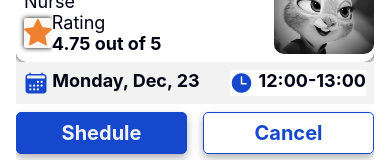
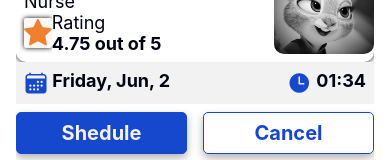
Before and after one commit to SoftCareTech/Booking_System, a React Native app: screen /Appointment in a window 390 px wide. Shown: the part 601-761 px from the top of the page. Built offline with nearby package versions, Linux system fonts and the light colour scheme; what expo-linking would draw is missing.

Commit message:
time and date added

```diff
--- a/package.json
+++ b/package.json
@@ -31,6 +31,8 @@
     "react-dom": "17.0.2",
     "react-native": "0.68.2",
     "react-native-calendars": "^1.1284.0",
+    "react-native-element-dropdown": "^1.8.12",
+    "react-native-paper": "^4.12.1",
     "react-native-paper-dates": "^0.8.7",
     "react-native-paystack-webview": "^4.0.3",
     "react-native-safe-area-context": "4.2.4",
--- a/screens/TabApointmentScreen.tsx
+++ b/screens/TabApointmentScreen.tsx
@@ -2,12 +2,15 @@
 import img from '../assets/images/user1.png'
 import EditScreenInfo from '../components/EditScreenInfo';
 import { Text, View } from '../components/Themed';
-import { BtnDefault, card } from '../components/btn';
+import { BtnDefault, BtnText, card } from '../components/btn';
 import { color } from '../constants/Colors';
 import { Image, SliderBase, SliderComponent, StyleSheet, ScrollView, TouchableOpacity, Dimensions, Pressable } from 'react-native';
 import { FontAwesome, FontAwesome5, Ionicons, MaterialCommunityIcons } from '@expo/vector-icons';
 import React, { useState } from 'react';
 import { Agenda, Calendar } from 'react-native-calendars';
+
+import { TimePickerModal, DatePickerModal } from 'react-native-paper-dates'
+
 //import { Calendar } from 'react-native-paper-dates';
 export const Profile1 = ({ style = null, src = null, name = "Aondohemba", sub = "Nurse", participant = "0" }) => {
   return <View style={style ? [styles.item, style] : styles.item}>
@@ -45,6 +48,9 @@ const Item = ({ src = null, title = "Cardiologist", sub = "Don Johnson" }) => <V
 export const month = (i: number) => i === 0 ? "Jan" : i === 1 ? "Feb" : i === 2 ? "March" : i === 3 ? "Apr" :
   i === 4 ? "May" : i === 5 ? "Jun" : i === 6 ? "Jul" : i === 7 ? "Aug" :
     i === 8 ? "Sep" : i === 9 ? "Oct" : i === 10 ? "Nov" : i === 11 ? "Dec" : "none" + i
+export const day = (day: number) => day === 0 ? "Monday" : day === 1 ? "Tuesday" :
+  day === 2 ? "Wednesday" : day === 3 ? "Thursday"
+    : day === 4 ? "Friday" : day === 5 ? "Saturday" : day === 6 ? "Sunday" : "None"
 
 export default function TabAppointmentScreen() {
   const date = new Date()
@@ -65,7 +71,7 @@ export default function TabAppointmentScreen() {
     }
     const [selected, setSelected] = useState("2022-05-12")
     return <Agenda
-      hideExtraDays={true}
+      //hideExtraDays={true}
       items={items}
       // Callback that gets called when items for a certain month should be loaded (month became visible)
       loadItemsForMonth={month => {
@@ -137,13 +143,81 @@ export default function TabAppointmentScreen() {
   }
 
 
+  const formatDate = (date = new Date()) => day(date.getDay()) + ", " + month(date.getMonth()) + ", "
+    + date.getDate()
+  const formatTime = (h = 0, m = 0) => {
+    const s = (v = 0) => v > 9 ? v + "" : "0" + v
+    return s(h) + ":" + s(m)
+  }
+
+  const [visible, setVisible] = React.useState(false)
+  const [timeValue, setTimeValue] = React.useState(formatTime(date.getHours(), date.getMinutes()))
+  const [dateP, setDateP] = React.useState<Date | undefined>(date);
+  const [open, setOpen] = React.useState(false);
+
+  const onDismissSingle = React.useCallback(() => {
+    setOpen(false);
+  }, [setOpen]);
+
+  const onConfirmSingle = React.useCallback(
+    (params) => {
+      setOpen(false);
+      setDateP(params.date);
+    },
+    [setOpen, setDateP]
+  );
 
 
+
+  const onDismiss = React.useCallback(() => {
+    setVisible(false)
+  }, [setVisible])
+
+  const onConfirm = React.useCallback(
+    ({ hours, minutes }) => {
+      setVisible(false);
+      console.log({ hours, minutes });
+      setTimeValue(formatTime(hours, minutes))
+    },
+    [setVisible]
+  );
 
 
 
   return (
     <View style={styles.container}>
+
+      <DatePickerModal
+        locale="en"
+        mode="single"
+        visible={open}
+        onDismiss={onDismissSingle}
+        date={date}
+        onConfirm={onConfirmSingle}
+        validRange={{
+          startDate: new Date(),
+          // endDate: new Date(), // optional
+          // disabledDates: [new Date()] // optional
+        }}
+      // onChange={} // same props as onConfirm but triggered without confirmed by user
+      // saveLabel="Ok"
+      // uppercase={false} // optional, default is true
+      // label="Select date" // optional
+      // animationType="slide" // optional, default is 'slide' on ios/android and 'none' on web
+      />
+      <TimePickerModal
+        visible={visible}
+        onDismiss={onDismiss}
+        onConfirm={onConfirm}
+        hours={12} // default: current hours
+        minutes={14} // default: current minutes
+        label="Select time" // optional, default 'Select time'
+        uppercase={false} // optional, default is true
+        cancelLabel="Cancel" // optional, default: 'Cancel'
+        confirmLabel="Ok" // optional, default: 'Ok'
+        animationType="fade" // optional, default is 'none'
+      // locale="en" // optional, default is automically detected by your system
+      />
 
       <View style={{ width: '100%', flexDirection: 'row', justifyContent: "space-between" }} >
         <View style={{ paddingBottom: 4 }}>
@@ -153,7 +227,8 @@ export default function TabAppointmentScreen() {
             <Text style={styles.title} >Today</Text></View>
 
         </View>
-        <BtnDefault title={"+ Add"} style={[styles.btn, { borderRadius: 25, paddingHorizontal: 16 }]} />
+        <BtnDefault title={"+ Add"}
+          style={[styles.btn, { borderRadius: 25, paddingHorizontal: 16 }]} />
 
       </View>
       <View style={{ width: '100%', flex: 1 }} >
@@ -169,23 +244,24 @@ export default function TabAppointmentScreen() {
           </View>
           <Profile1 name='Semo Olomide' name={"gbabaka"} style={{ flexDirection: "row-reverse" }} src={img} />
           <View style={styles.dateCon}>
-            <Pressable onPress={() => {
-
-            }}>
+            <Pressable onPress={() => setOpen(true)}>
+              <View style={{ flexDirection: "row", backgroundColor: "transparents", }}>
+                <Ionicons name="md-calendar" size={24} color={color.blue} />
+                <Text style={[styles.item_sub, { fontWeight: "700", }]}> {formatDate(dateP)}</Text>
+              </View>
+            </Pressable>
+            <Pressable onPress={() => setVisible(true)}>
               <View style={{ flexDirection: "row", backgroundColor: "transparents" }}>
-                <Ionicons name="md-calendar" size={24} color={color.blue} />
-                <Text style={[styles.item_sub, { fontWeight: "700", }]}> Monday, Dec, 23</Text>
+                <Ionicons name="time" size={24} color={color.blue} />
+                <Text style={[styles.item_sub, { fontWeight: "700", }]}> {timeValue}
+                </Text>
               </View>
             </Pressable>
 
-            <View style={{ flexDirection: "row" }}>
-              <Ionicons name="time" size={24} color={color.blue} />
-              <Text style={[styles.item_sub, { fontWeight: "700", }]}> 12:00-13:00</Text>
-            </View>
           </View>
           <View style={styles.actionCon}>
             <View style={{ flex: 1, marginRight: 8, }}>
-              <BtnDefault title={"Shedule"} style={styles.btn} onPress={() => na} /></View>
+              <BtnDefault title={"Shedule"} style={styles.btn} onPress={() => f} /></View>
             <View style={{ flex: 1, marginLeft: 8 }}>
               <BtnDefault style={[styles.btn, {
                 color: color.blue, backgroundColor: "transparents"
```
Also changed, not shown: 1 other file (tests, documents, lock files or other folders).
